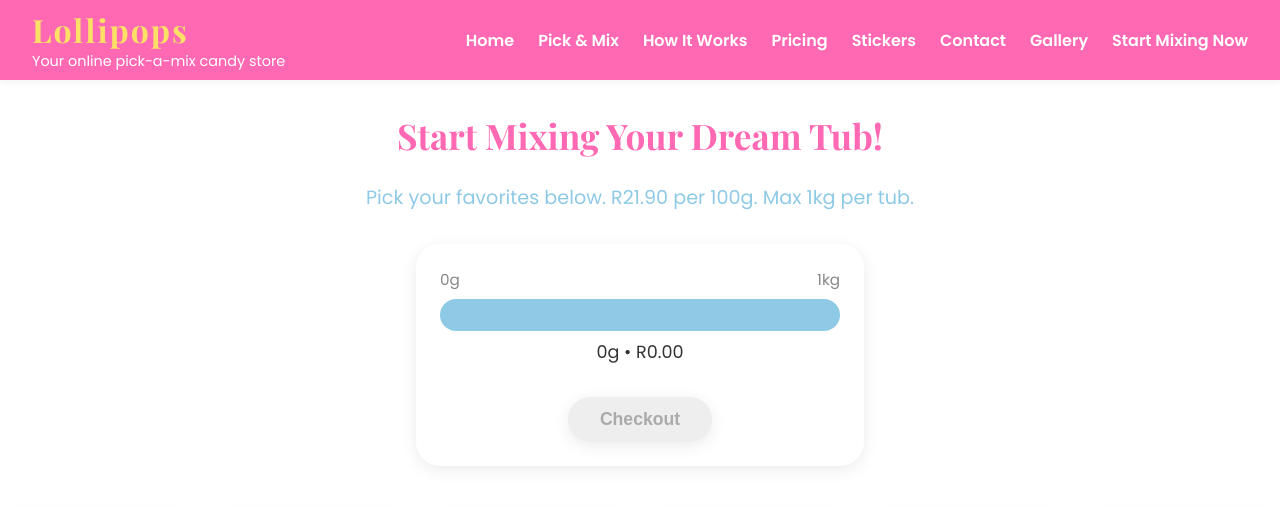
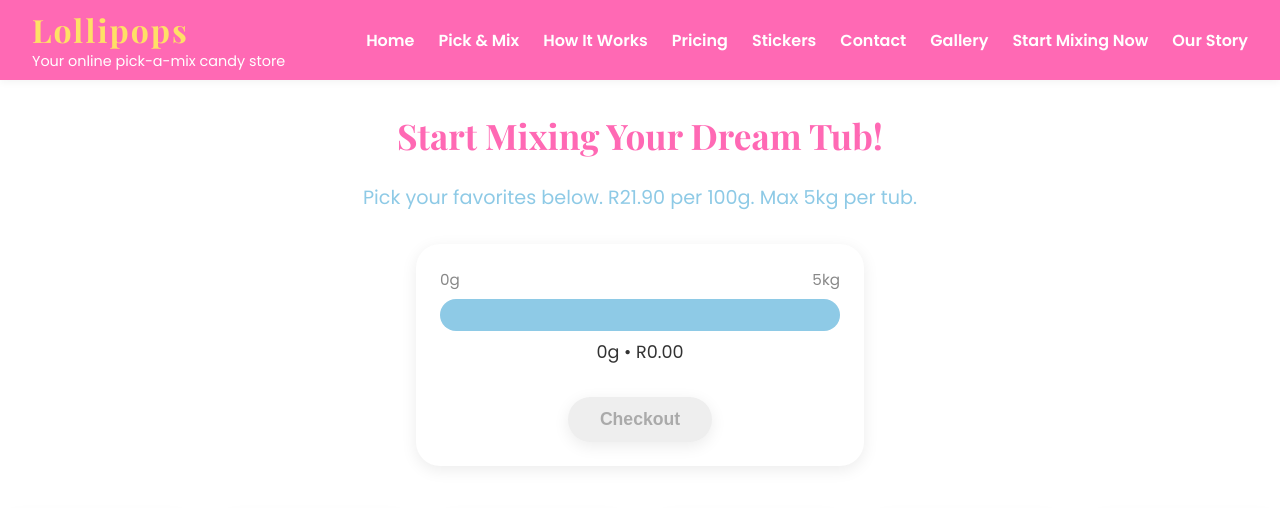
Before and after one commit to Zackkatz517/Lollipops, a plain HTML site: page GrampsSweets/start-mixing.html in a window 1280 px wide. Shown: the top 508 px of the page. Drawn offline with nearby package versions, Linux system fonts and the light colour scheme.

Commit message:
Update start-mixing.html

```diff
--- a/GrampsSweets/start-mixing.html
+++ b/GrampsSweets/start-mixing.html
@@ -149,17 +149,18 @@
       <li><a href="contact.html">Contact</a></li>
       <li><a href="gallery.html">Gallery</a></li>
       <li><a href="start-mixing.html">Start Mixing Now</a></li>
+      <li><a href="about.html">Our Story</a></li>
     </ul>
   </nav>
   <main>
     <div class="mixing-hero">
       <h1 style="font-family:'Playfair Display',serif;color:var(--candy-pink,#ff69b4);font-size:2.2rem;">Start Mixing Your Dream Tub!</h1>
-      <p style="font-size:1.2rem;color:var(--candy-blue,#8ecae6);">Pick your favorites below. R21.90 per 100g. Max 1kg per tub.</p>
+      <p style="font-size:1.2rem;color:var(--candy-blue,#8ecae6);">Pick your favorites below. R21.90 per 100g. Max 5kg per tub.</p>
     </div>
     <div class="tub-schematic">
       <div class="tub-labels">
         <span>0g</span>
-        <span>1kg</span>
+        <span>5kg</span>
       </div>
       <div class="tub-bar">
         <div class="tub-fill" id="tubFill" style="width:0%"></div>
@@ -190,7 +191,7 @@
       { name: 'Licorice Allsorts', desc: 'A mix of licorice shapes and colors.', img: 'https://images.unsplash.com/photo-1502741338009-cac2772e18bc?auto=format&fit=facearea&w=80&h=80', },
     ];
     const pricePer100g = 21.90;
-    const maxGrams = 1000;
+    const maxGrams = 5000;
     let tub = Array(candies.length).fill(0); // grams per candy
 
     function updateTub() {
```
